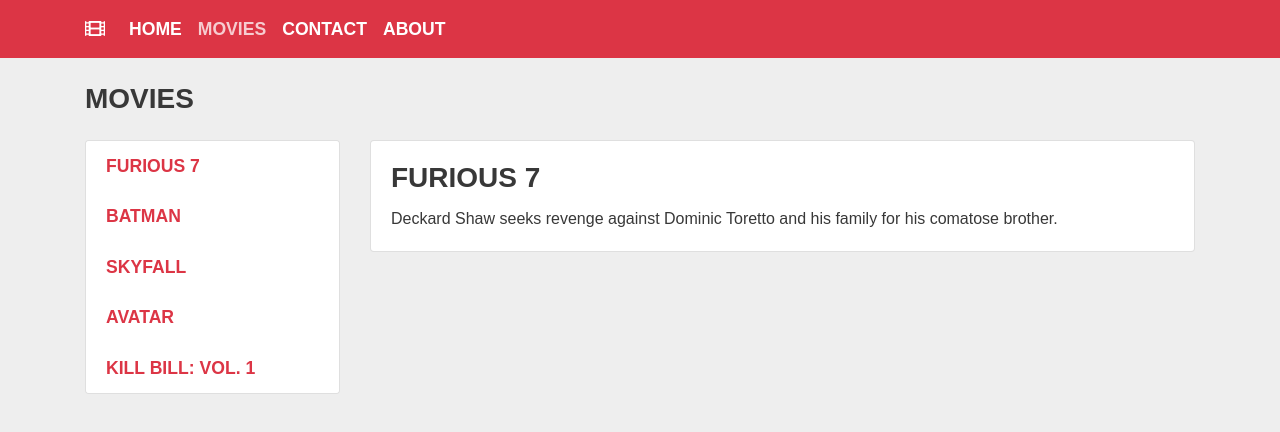
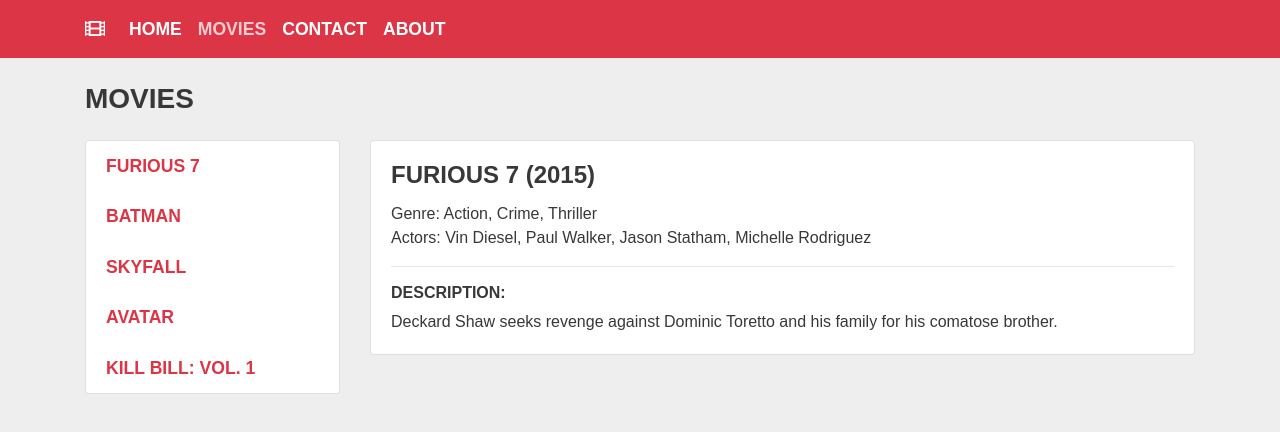
Before and after one commit to Michael-MO/Web-Programming-Mandatory, a React (Create React App) app: page /movies in a window 1280 px wide. Shown: the top 432 px of the page. Built offline with nearby package versions, Linux system fonts and the light colour scheme; a web font is replaced by a local one.

Commit message:
Add all information from the selected object, and present it in a fasionable way

```diff
--- a/src/components/movies/MoviesDetails.js
+++ b/src/components/movies/MoviesDetails.js
@@ -7,8 +7,18 @@
     <React.Fragment>
       <div className="card">
         <div className="card-body">
-          <h3 className="card-title">{props.movie.Title}</h3>
-          {props.movie.Plot}
+          <h4 className="card-title">
+            {props.movie.Title + " (" + props.movie.Year + ")"}
+          </h4>
+          <p className="card-text">
+            Genre: {props.movie.Genre} <br />
+            Actors: {props.movie.Actors}
+          </p>
+          <hr />
+          <p className="card-text">
+            <h6>Description:</h6>
+            {props.movie.Plot}
+          </p>
         </div>
       </div>
     </React.Fragment>
```
